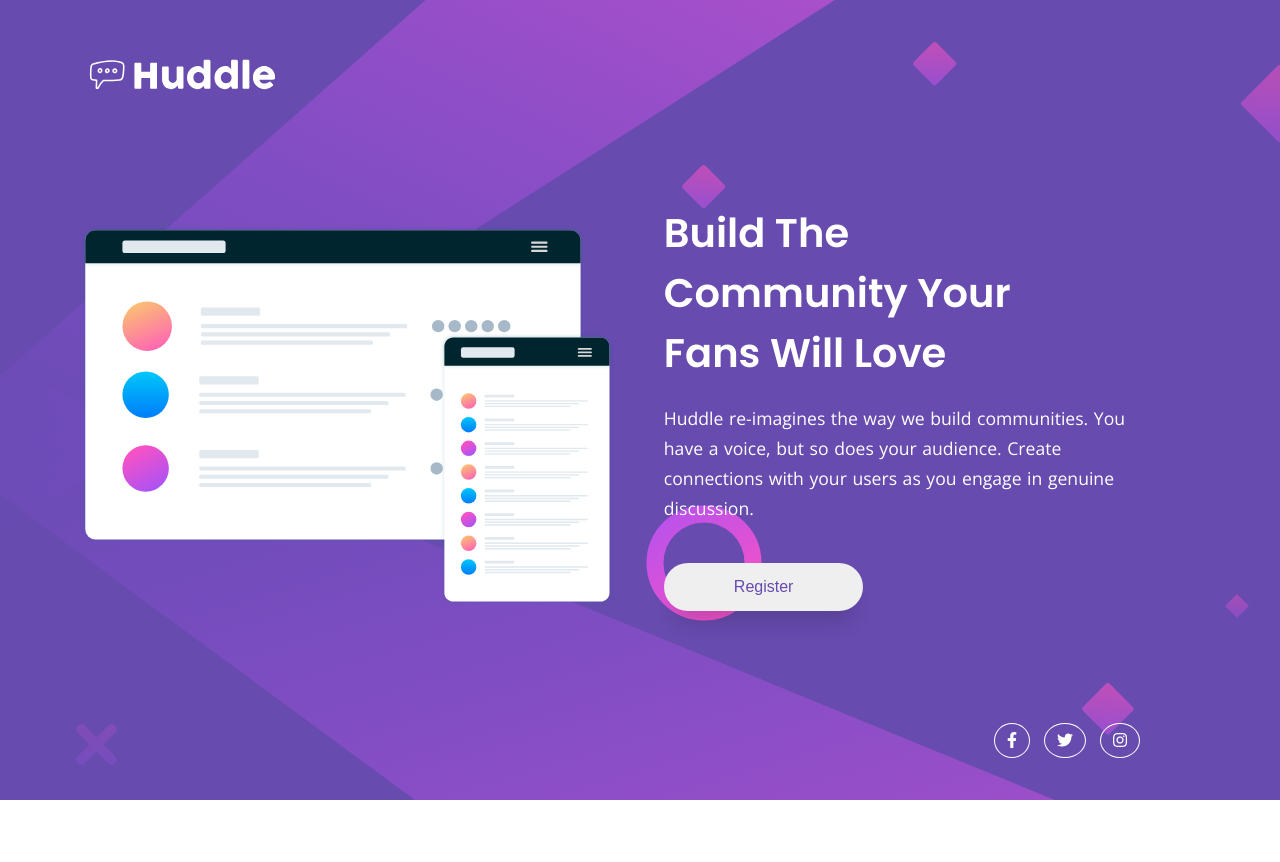
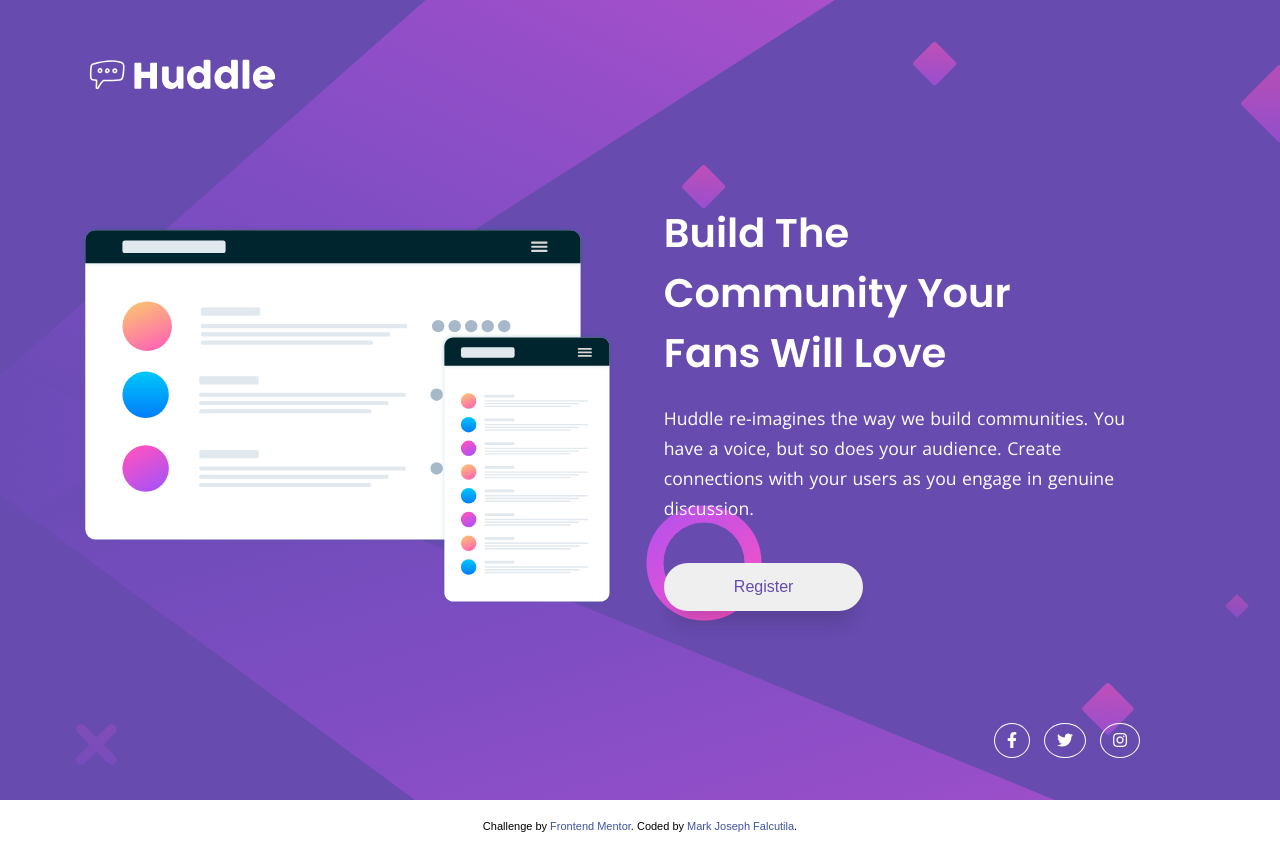
Before and after one commit to markfalcutila/huddle-landing-page-with-single-introductory-section-master, a plain HTML site: page index.html in a window 1280 px wide. Before the commit the page ends 800 px from the top, so only its background shows below. Drawn offline with nearby package versions, Linux system fonts and the light colour scheme.

Commit message:
Goods na to hehe

```diff
--- a/index.html
+++ b/index.html
@@ -51,11 +51,11 @@
 
   Register -->
 
-  <!-- <footer>
+  <footer>
     <p class="attribution">
       Challenge by <a href="https://www.frontendmentor.io?ref=challenge" target="_blank">Frontend Mentor</a>.
-      Coded by <a href="#">Your Name Here</a>.
+      Coded by <a href="#">Mark Joseph Falcutila</a>.
     </p>
-  </footer> -->
+  </footer>
 </body>
 </html>
--- a/style.css
+++ b/style.css
@@ -100,6 +100,15 @@ section{
     color: var(--Soft-Magenta);
     border-color: var(--Soft-Magenta);
 }
+.attribution{
+    font-size: 16px;
+    margin-top: 20px;
+    margin-bottom: 30px;
+    font-family: 'Lexend Deca', sans-serif;
+}
+.attribution a{
+    text-decoration: none;
+}
 @media screen and (min-width:1200px){
     .container{
         background-image: url(images/bg-desktop.svg);
```
